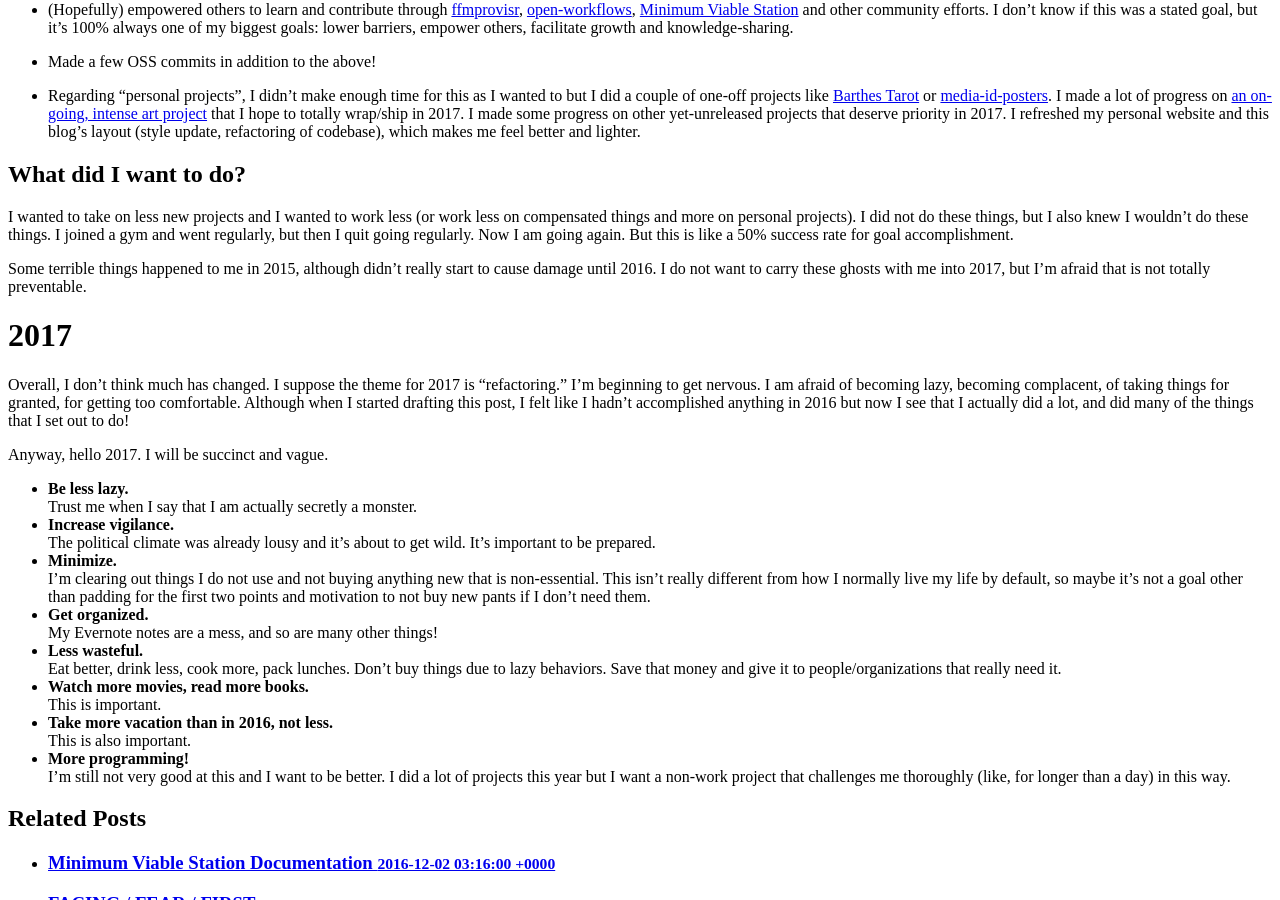
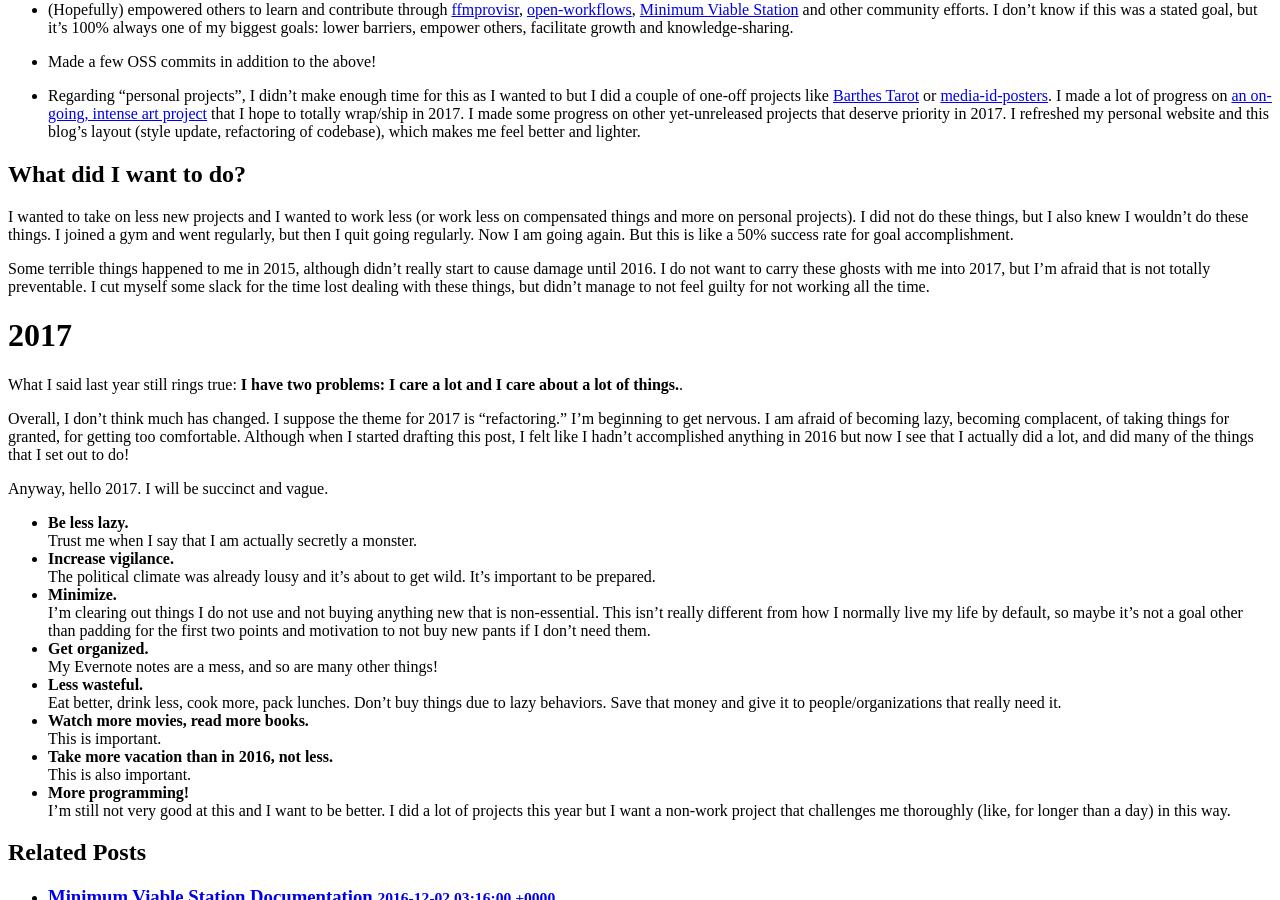
Before and after one commit to ablwr/ablwr.github.io, a Jekyll site: the page built from _posts/2016-12-18-2016-reflection-and-2017-goals.markdown, in a window 1280 px wide and 900 px high, scrolled down 1785 px. Built offline with Jekyll 4.4.1, drawn with Linux system fonts in a browser that asks for light colours; some of the changed text lies outside the part shown.

Commit message:
small clarifications

```diff
--- a/_posts/2016-12-18-2016-reflection-and-2017-goals.markdown
+++ b/_posts/2016-12-18-2016-reflection-and-2017-goals.markdown
@@ -4,7 +4,7 @@
 date: 2016-12-18 20:16:00 -0400
 ---
 
-It's that time of year again, where I start thinking about where I was at this time last year and where I am now. [Here](http://ablwr.github.io/blog/2016/01/02/2016-new-years-resolutions/) were my goals for 2016.
+Welcome to the Ashley Blewer annual report! It's that time of year again, where I start thinking about where I was at this time last year and where I am now. [Here](http://ablwr.github.io/blog/2016/01/02/2016-new-years-resolutions/) were my goals for 2016.
 
 # 2016
 
@@ -52,9 +52,11 @@
 
 I wanted to take on less new projects and I wanted to work less (or work less on compensated things and more on personal projects). I did not do these things, but I also knew I wouldn't do these things. I joined a gym and went regularly, but then I quit going regularly. Now I am going again. But this is like a 50% success rate for goal accomplishment.
 
-Some terrible things happened to me in 2015, although didn't really start to cause damage until 2016. I do not want to carry these ghosts with me into 2017, but I'm afraid that is not totally preventable.
+Some terrible things happened to me in 2015, although didn't really start to cause damage until 2016. I do not want to carry these ghosts with me into 2017, but I'm afraid that is not totally preventable. I cut myself some slack for the time lost dealing with these things, but didn't manage to not feel guilty for not working all the time.
 
 # 2017
+
+What I said last year still rings true: **I have two problems: I care a lot and I care about a lot of things.**.
 
 Overall, I don't think much has changed. I suppose the theme for 2017 is "refactoring." I'm beginning to get nervous. I am afraid of becoming lazy, becoming complacent, of taking things for granted, for getting too comfortable. Although when I started drafting this post, I felt like I hadn't accomplished anything in 2016 but now I see that I actually did a lot, and did many of the things that I set out to do!
 
```
